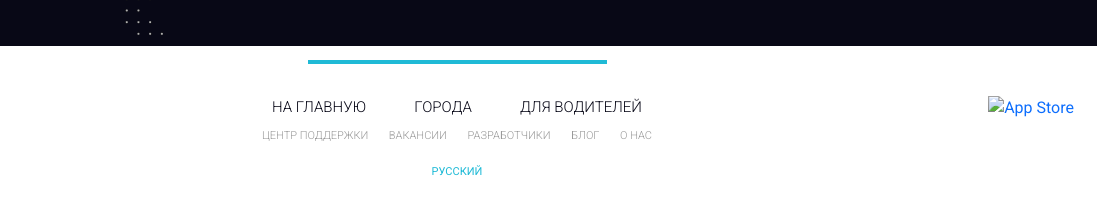
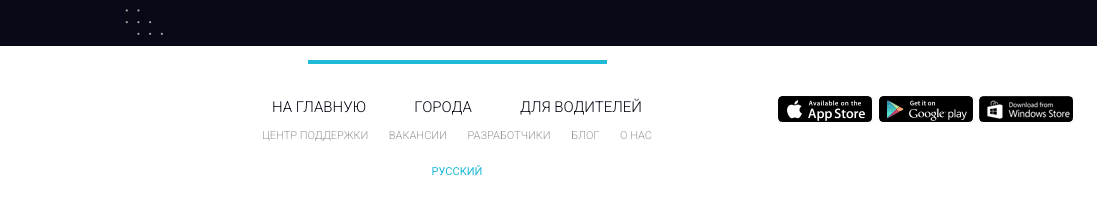
Before and after one commit to JuneAnderson/JuneAnderson.github.io, a plain HTML site: page index.html in a window 1280 px wide. Shown: the part 5490-5705 px from the top of the page, 183-1280 px from the left. Drawn offline with Linux system fonts and the light colour scheme.

Commit message:
Update index.html

```diff
--- a/index.html
+++ b/index.html
@@ -336,7 +336,7 @@
             <div>
                 <div class="footer_mobile">
                     <a href="#">
-                        <img src="iconsdivide.png" alt="App Store">
+                        <img src="icons/iconsdivide.png" alt="App Store">
                     </a>
                 </div>
             </div>
```
